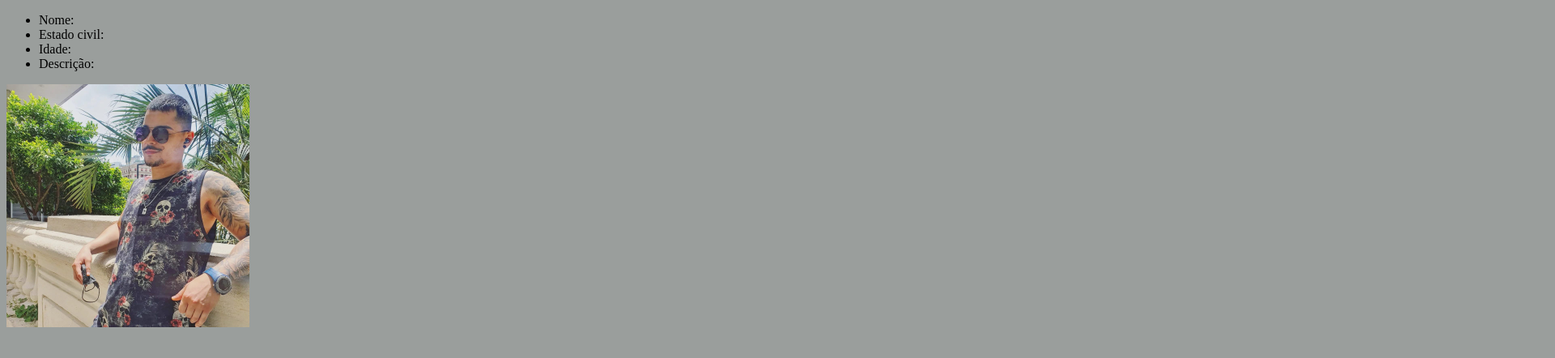
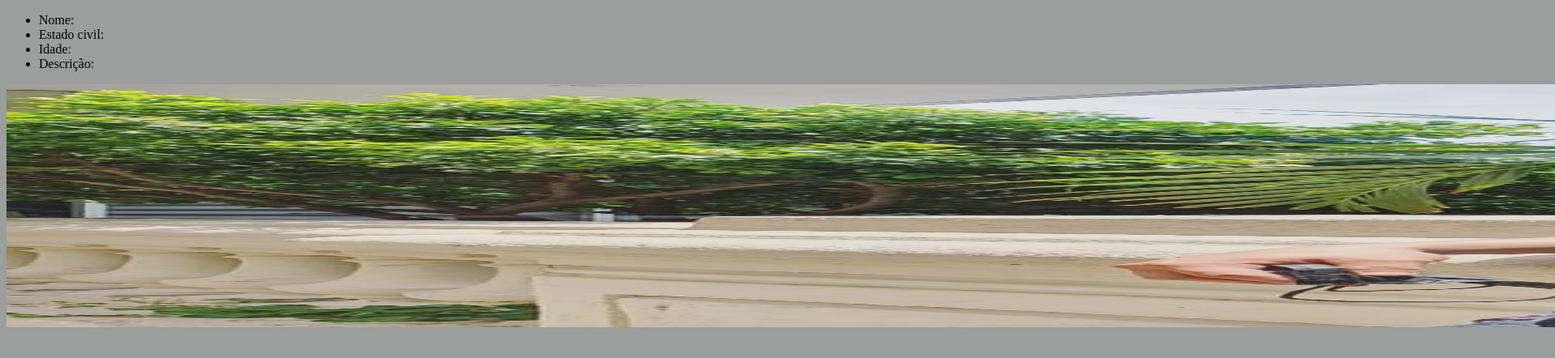
Before and after one commit to CaiqueBrito98/Exerc-cios-HTML, a plain HTML site: page index.html in a window 1280 px wide. Shown: the top 442 px of the page at 81% size, 1920 px wide, since content can reach past the window. Drawn offline with Linux system fonts and the light colour scheme.

Commit message:
alteração de codigo

```diff
--- a/index.html
+++ b/index.html
@@ -18,7 +18,7 @@
 </body>
 <style>
     img{
-        width: 300px;
+        width: 400%;
         height: 300px;
     }
     body{
```
